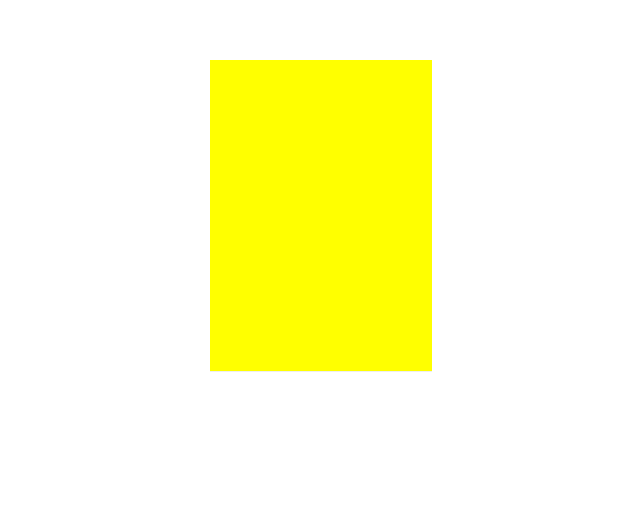
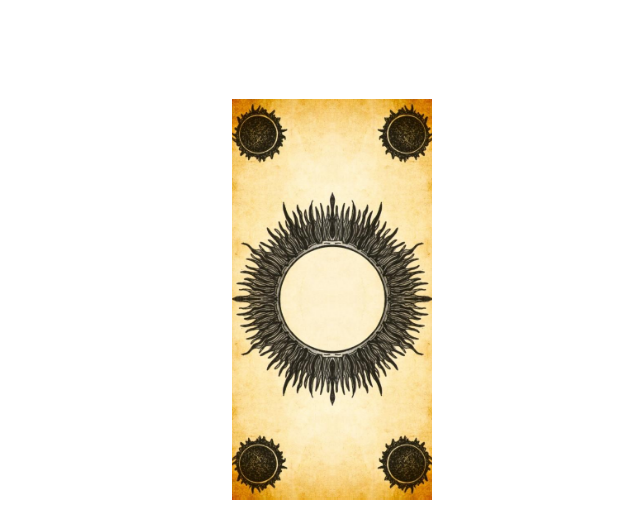
Before and after one commit to kmknisely/TarotCardJavascriptTest, a plain HTML site: page index.html in a window 1280 px wide. Shown: the part 269-800 px from the top of the page, without its empty margins (323-963 px from the left). Drawn offline with nearby package versions, Linux system fonts and the light colour scheme.

Commit message:
Add and style card back

```diff
--- a/index.html
+++ b/index.html
@@ -20,13 +20,13 @@
   <!-- Cards -->
   <div class="grid">
 
-    <div id="mainCard" class="spread"> <img href=""> </div>
+    <div id="mainCard" class="spread"> <img src="img/cardback.png"> </div>
 
     <ul class="list">
-      <li class="card stack"></li>
-      <li class="card stack"></li>
-      <li class="card stack"></li>
-      <li class="card stack"></li>
+      <li class="card stack"> <img src="img/cardback.png"> </li>
+      <li class="card stack"> <img src="img/cardback.png"> </li>
+      <li class="card stack"> <img src="img/cardback.png"> </li>
+      <li class="card stack"> <img src="img/cardback.png"> </li>
     </ul>
 
   </div>
--- a/style.css
+++ b/style.css
@@ -6,13 +6,22 @@
 }
 
 #mainCard{
-  width: 222px;
-  height: 311px;
-  background-color: yellow;
+  width: 200px;
+  height: 400px;
   position: absolute;
   right: 41%;
-  bottom: 20%;
+  bottom: 4%;
   z-index: 10000;
+  overflow: hidden;
+  display: flex;
+  align-items: center;
+  justify-content: center;
+}
+
+img{
+width: 110%;
+height: 110%;
+object-fit: cover;
 }
 
 .list {
@@ -30,13 +39,17 @@
   -ms-transform-style: preserve-3d;
   -moz-transform-style: preserve-3d;
   float: left;
-  width: 222px;
-  height: 311px;
+  width: 200px;
+  height: 400px;
   background-color: #eee;
   position: absolute;
   right: 40%;
-  bottom: 0;
+  bottom: -20%;
   margin: 30px 0 15px 15px;
+  overflow: hidden;
+  display: flex;
+  align-items: center;
+  justify-content: center;
 }
 
 .card:nth-child(5n) {
```
Also changed, not shown: img/cardback.png (added).
